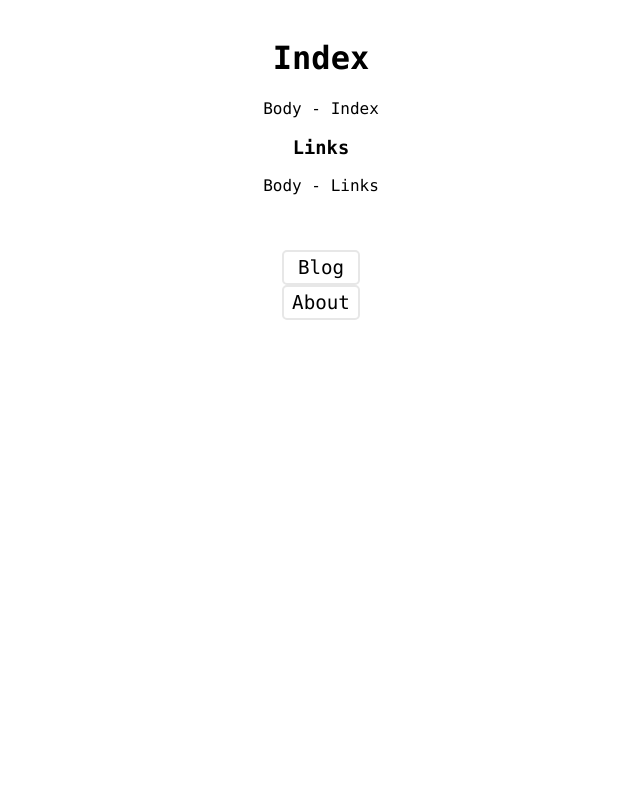
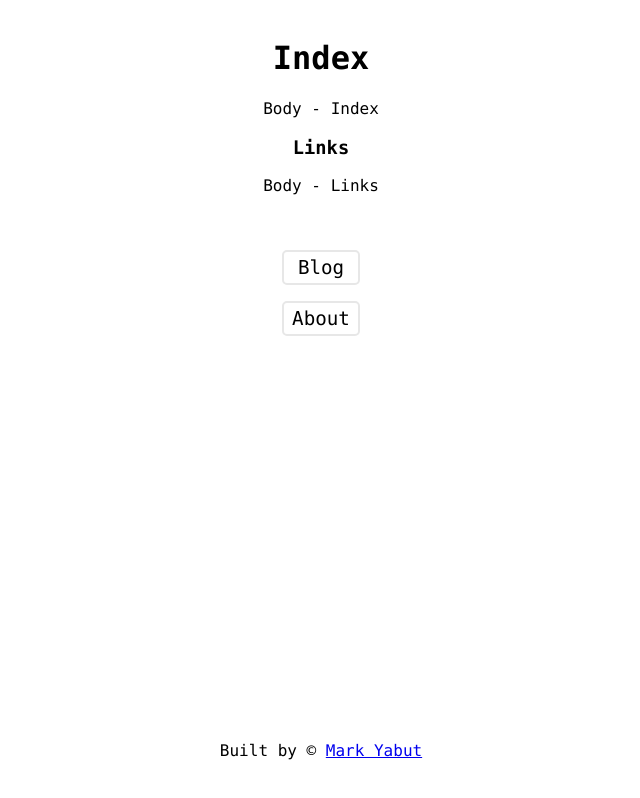
Before and after one commit to MarkDYabut/Sourcing-from-Netlify-CMS, a Gatsby site: page / in a window 1280 px wide. Shown: the whole page, without its empty margins (319-959 px from the left). Built offline with nearby package versions, Linux system fonts and the light colour scheme; Gatsby itself is replaced by a stand-in of ours.

Commit message:
pretty good

```diff
--- a/src/components/layout.js
+++ b/src/components/layout.js
@@ -1,17 +1,31 @@
 import React from "react"
-import { Global, css } from "@emotion/react"
+import { Link } from "gatsby"
 import styled from "@emotion/styled"
 
 const Wrapper = styled("div")`
   padding: 10px;
   text-align: center;
   font-family: "Lucida Console", "Courier New", monospace;
+  min-height: 100%;
+`
+
+const Footer = styled.div`
+  width: 600px;
+  position: fixed;
+  bottom: 5%;
+  left: 50%;
+  margin-left: -300px;
 `
 
 export default function Layout({ children }) {
   return (
-    <>
-      <Wrapper>{children}</Wrapper>
-    </>
+    <Wrapper>
+      {children}
+      <Footer>
+        <span>
+          Built by © <Link to="/about">Mark Yabut</Link>
+        </span>
+      </Footer>
+    </Wrapper>
   )
 }
--- a/src/components/links.js
+++ b/src/components/links.js
@@ -40,6 +40,7 @@ const NavLink = styled(Link)`
 
 const SpanNavLink = styled(NavLink)`
   display: block;
+  margin: 1rem;
 `
 
 const SiteHeader = styled.header`
```
